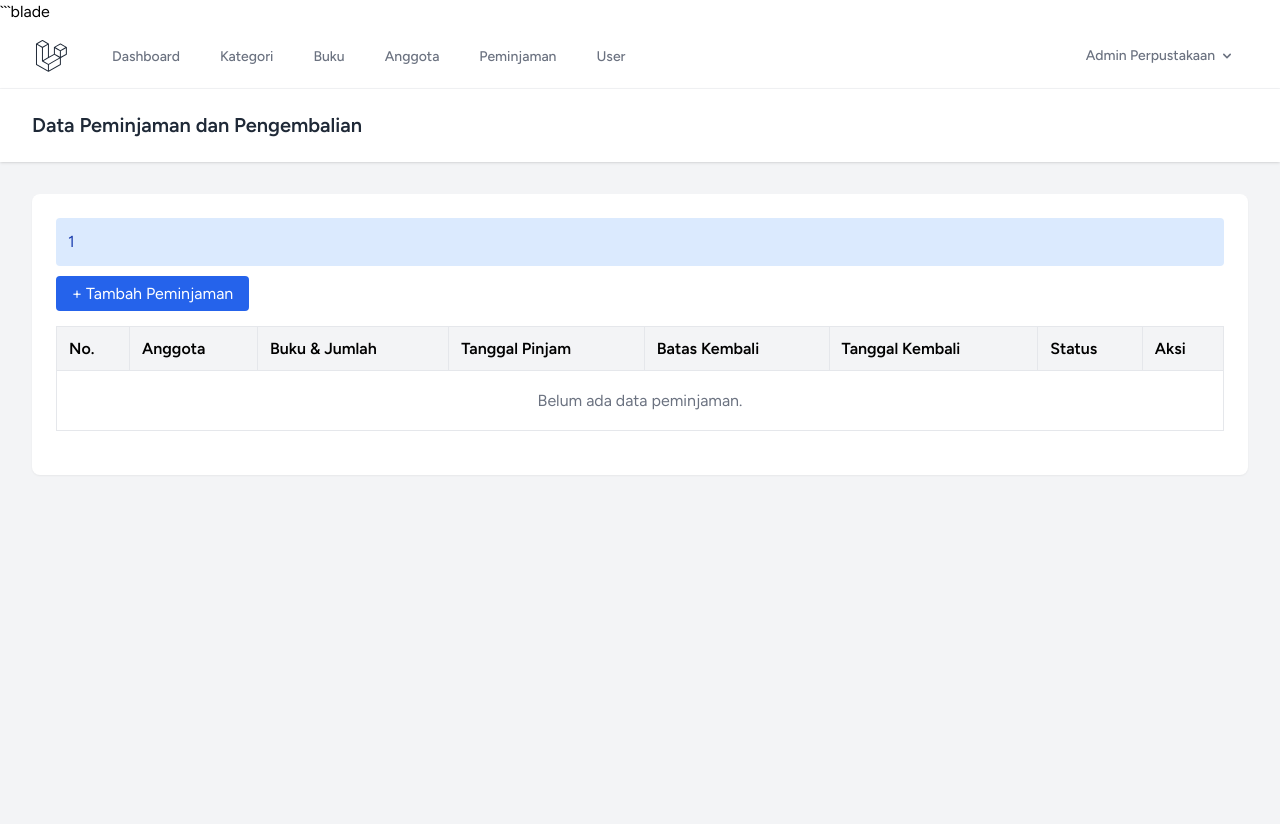
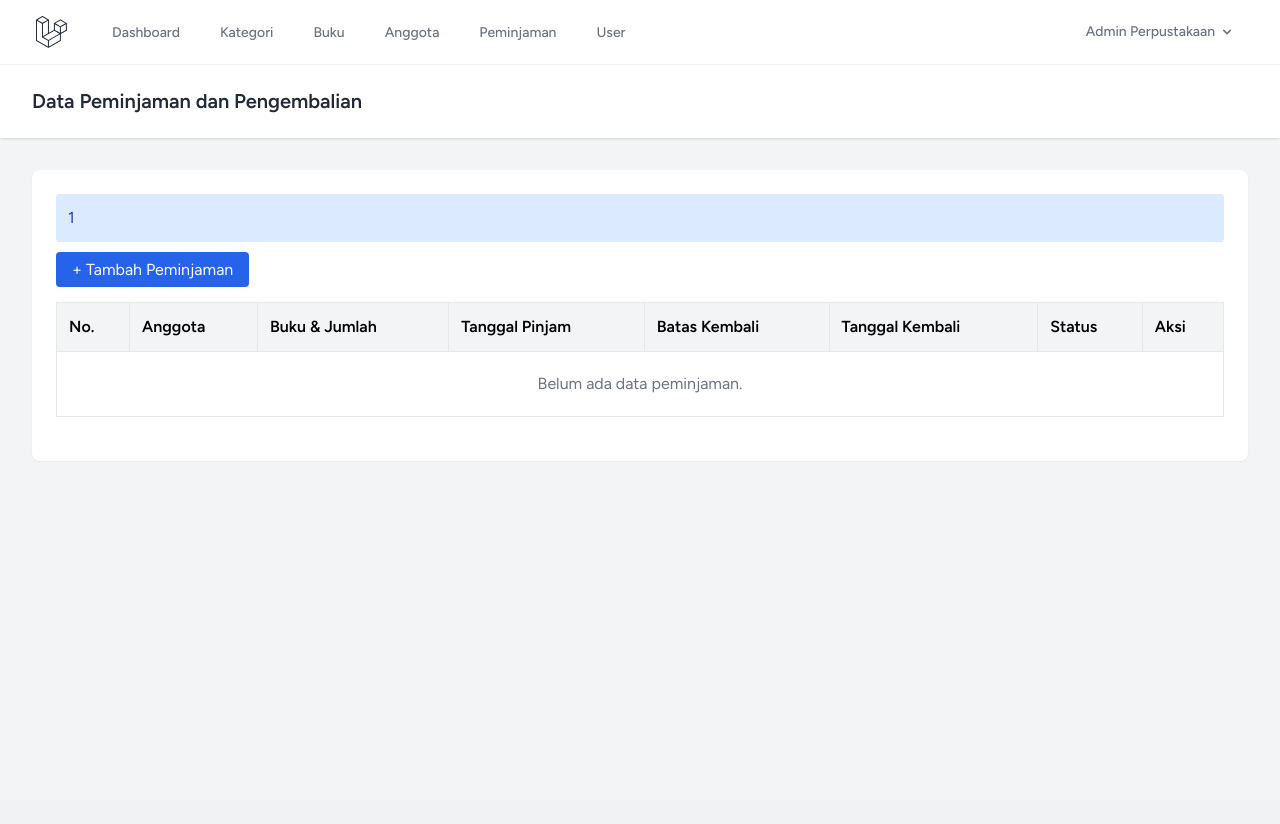
Before and after one commit to alditia-mp/sistem-perpustakaan, a Laravel app: template resources/views/borrowings/index.blade.php in a window 1280 px wide. After the commit the page ends 461 px from the top, so only its background shows below. Run offline with Laravel 12, Linux system fonts and the light colour scheme; the template is opened without the code that fills it, so the values that code supplies are empty; the visitor is signed in with stand-in values (Sample User, id 1); data comes from the database, SQL or seed files in the repository; style sheets or scripts are compiled from the project's sources.

Commit message:
fix: remove stray code fence from borrowings index view

````diff
--- a/resources/views/borrowings/index.blade.php
+++ b/resources/views/borrowings/index.blade.php
@@ -1,4 +1,3 @@
-```blade
 <x-app-layout>
     <x-slot name="header">
         <h2 class="font-semibold text-xl text-gray-800 leading-tight">
````
